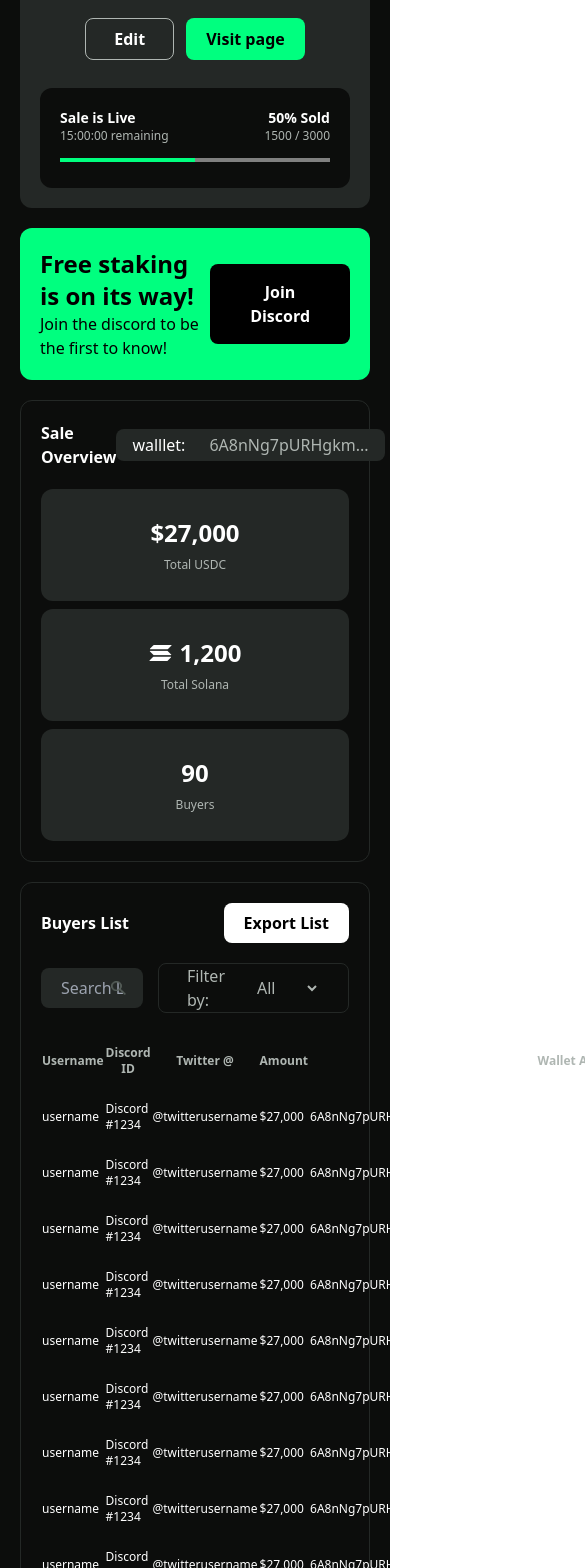
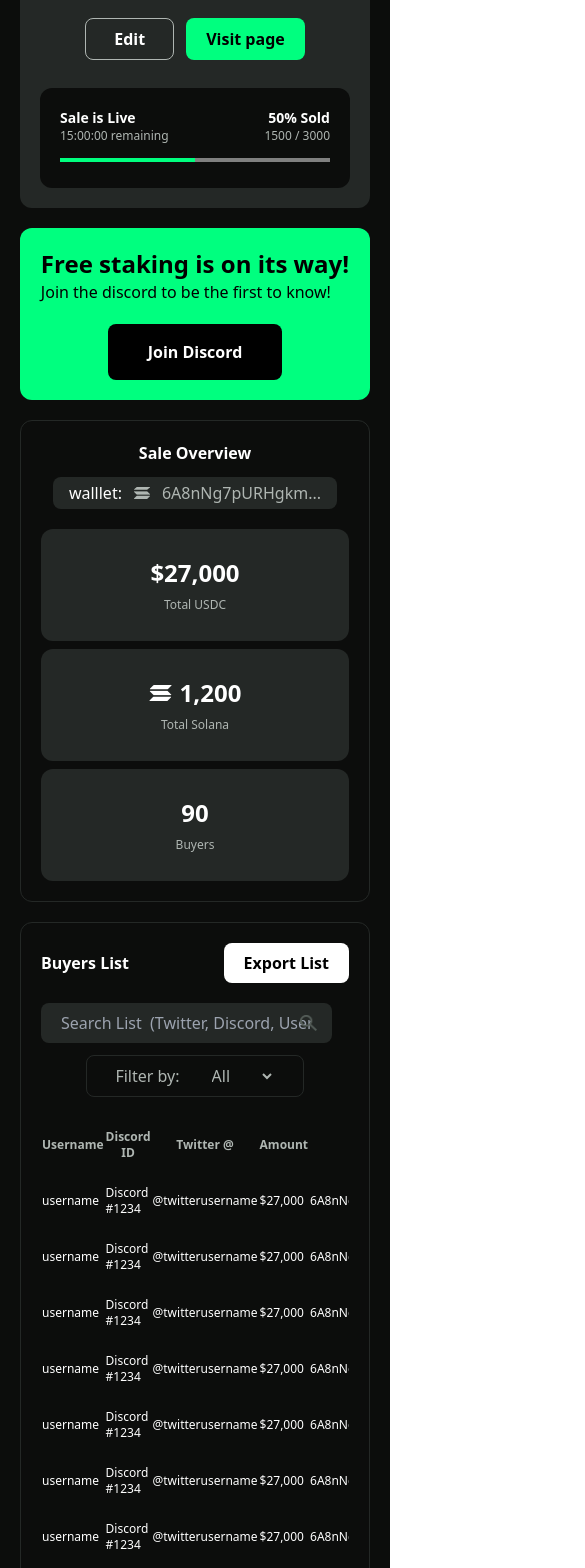
Before and after one commit to shahriarmehedi/black-top-nft-nextjs, a Next.js app: page /collection in a window 390 px wide. Shown: the part 432-2000 px from the top of the page, 585 px wide, since content can reach past the window. Built offline with nearby package versions, Linux system fonts and the light colour scheme.

Commit message:
responsive update

```diff
--- a/components/CollectionComponents/Collection.jsx
+++ b/components/CollectionComponents/Collection.jsx
@@ -137,7 +137,7 @@ export default function Collection() {
                         </div>
 
                         <div className='bg-[#00FF7F] p-5 text-black rounded-xl mt-5'>
-                            <div className="flex justify-between items-center">
+                            <div className="flex flex-col lg:flex-row gap-5 lg:gap-0 justify-between items-center">
                                 <div>
                                     <h3 className='text-2xl font-bold'>
                                         Free staking is on its way!
@@ -155,7 +155,7 @@ export default function Collection() {
                         </div>
 
                         <div className='border-[#242826] border-[1px] p-5 rounded-xl mt-5 text-white'>
-                            <div className="flex justify-between items-center mb-5">
+                            <div className="flex flex-col gap-3 lg:gap-0 lg:flex-row justify-between items-center mb-5">
                                 <h3 className='font-semibold'>Sale Overview</h3>
                                 <div className='flex items-center px-4 py-1 gap-3 bg-[#242826] rounded-lg'>
                                     <h4>walllet:</h4>
@@ -197,8 +197,8 @@ export default function Collection() {
                                     Export List
                                 </button>
                             </div>
-                            <div className="flex justify-between items-center mb-5">
-                                <div className='flex items-center'>
+                            <div className="flex flex-col gap-3 lg:gap-0 lg:flex-row justify-between items-center mb-5">
+                                <div className='flex items-center w-full'>
                                     <input type="text" name="" placeholder='Search List  (Twitter, Discord, Username)' id="" className='px-5 w-full lg:w-[370px] py-2 bg-[#242826] text-white rounded-lg' />
                                     <picture>
                                         <img src="/img/search.png" alt="" className='relative right-8' />
@@ -216,10 +216,10 @@ export default function Collection() {
                             </div>
 
 
-                            <div>
-                                <table className='w-full table-auto'>
+                            <div className=' overflow-x-scroll lg:overflow-x-auto'>
+                                <table className='w-full table-auto overflow-x-scroll'>
                                     <thead>
-                                        <tr className='text-[#AFB6B2] text-xs'>
+                                        <tr className='text-[#AFB6B2] text-xs gap-2'>
                                             <th className='py-3 text-left'>Username</th>
                                             <th className='py-3'>Discord ID</th>
                                             <th className='py-3'>Twitter @</th>
@@ -230,7 +230,7 @@ export default function Collection() {
                                     <tbody>
                                         {
                                             tableData.map((item, index) => (
-                                                <tr key={index} className='text-white text-xs'>
+                                                <tr key={index} className='text-white text-xs gap-2'>
                                                     <td className='py-3 text-left'>
                                                         {item.username}
                                                     </td>
@@ -253,7 +253,10 @@ export default function Collection() {
                                     </tbody>
                                 </table>
 
-                                <div className="flex mt-10 justify-between items-center">
+                                {/* mobile device table */}
+
+
+                                <div className="flex flex-col lg:flex-row gap-5 lg:gap-0 mt-10 justify-between items-center">
                                     <div className='flex items-center gap-2'>
                                         <h3>
                                             Page:
```
